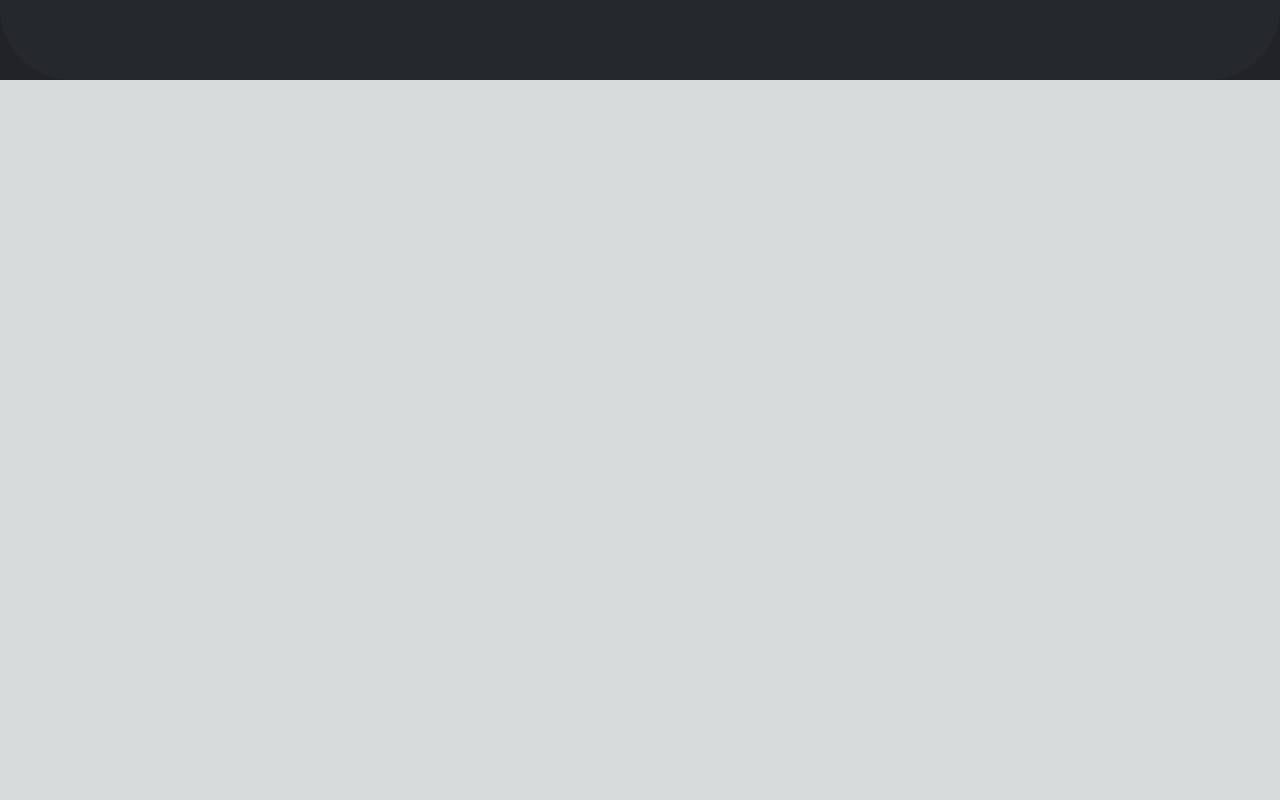
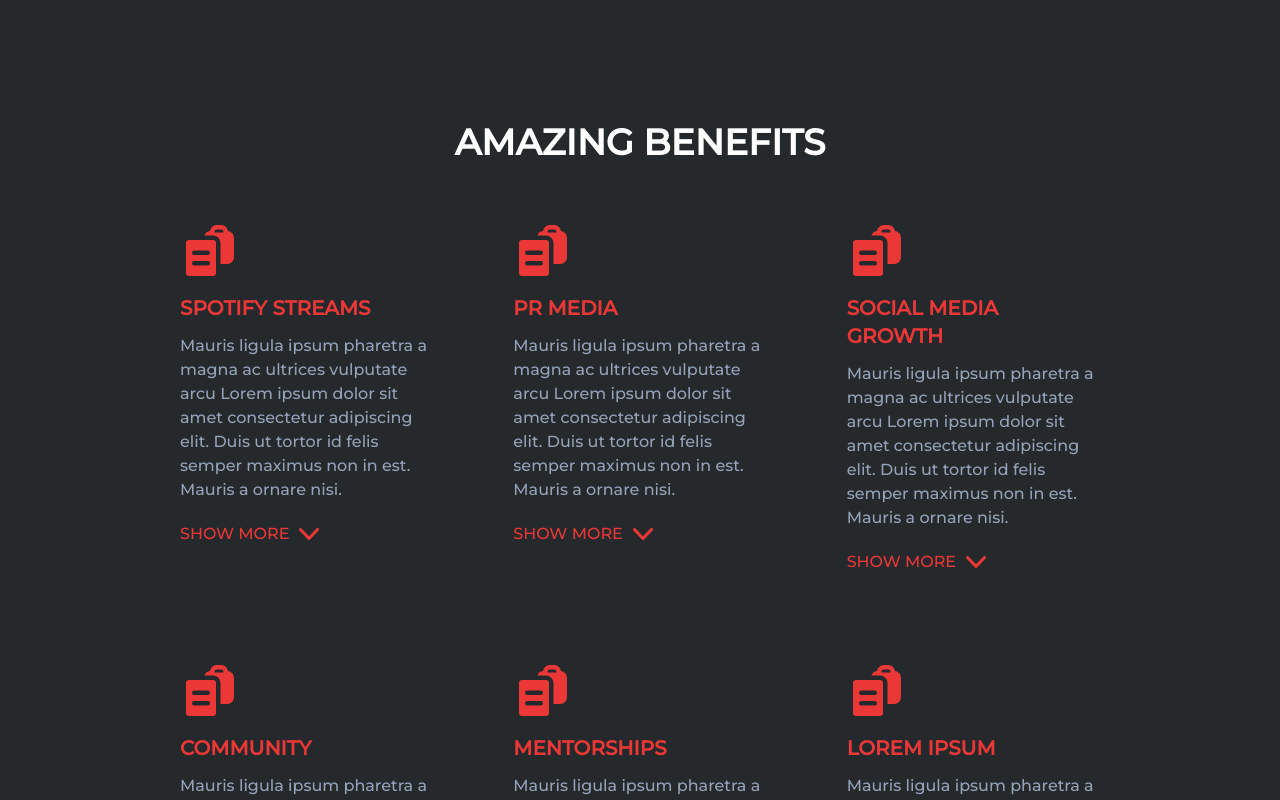
Before and after one commit to nejrapribinja/rapcult, a Next.js app: page / in a window 1280 px wide. Shown: the part 1520-2320 px from the top of the page. Before the commit the page ends 1600 px from the top, so only its background shows below. Built offline with nearby package versions, Linux system fonts and the light colour scheme.

Commit message:
benefits added

```diff
--- /dev/null
+++ b/components/Benefit.jsx
@@ -0,0 +1,18 @@
+"use client";
+import React from "react";
+import { ChevronDownIcon, ClipboardDocumentListIcon } from "@heroicons/react/20/solid";
+
+const Benefit = ({ title, icon, text }) => {
+  return (
+    <div className="m-5">
+      <ClipboardDocumentListIcon height={60} width={60} className="text-third" />
+      <h1 className="uppercase text-xl font-bold text-third mt-3 mb-3">{title}</h1>
+      <p className="text-slate-400">{text}</p>
+      <p className="text-third mt-3 flex items-center">
+        SHOW MORE <ChevronDownIcon width={40} height={40} />{" "}
+      </p>
+    </div>
+  );
+};
+
+export default Benefit;
--- a/components/Benefits.jsx
+++ b/components/Benefits.jsx
@@ -1,9 +1,11 @@
 import React from "react";
 import PhotoSlider from "./PhotoSlider";
+import data from "./data.json";
+import Benefit from "./Benefit";
 
 const Benefits = () => {
   return (
-    <section className="h-screen flex flex-col  items-center bg-fourth w-full rounded-[4.5rem] overflow-hidden">
+    <section className="flex flex-col items-center bg-fourth w-full rounded-[4.5rem] overflow-hidden">
       <div className="m-10">
         <h2 className="text-center text-slate-400 uppercase">technology trusted by</h2>
       </div>
@@ -14,6 +16,14 @@ const Benefits = () => {
         <p>logo</p>
       </div>
       <PhotoSlider />
+      <div className="mt-[10rem]">
+        <h2 className="text-center text-white md:text-4xl font-bold uppercase">amazing benefits</h2>
+      </div>
+      <div className="pt-10 lg:pl-[10rem] lg:pr-[10rem] grid grid-cols-1 sm:grid-cols-2 md:grid-cols-3 lg:grid-cols-3 xl:grid-cols-3 gap-10">
+        {data.map((card, index) => (
+          <Benefit key={index} text={card.text} title={card.title} icon={card.icon} />
+        ))}
+      </div>
     </section>
   );
 };
--- a/components/PhotoSlider.jsx
+++ b/components/PhotoSlider.jsx
@@ -47,7 +47,7 @@ const PhotoSlider = () => {
           </div>
         ))}
       </div>
-      <p className="text-slate-400 w-full text-right uppercase md:text-4xl font-bold pr-10 ">
+      <p className="text-slate-400 w-full text-right uppercase md:text-4xl font-bold pr-10">
         of creators
         <br /> like you
       </p>
--- /dev/null
+++ b/components/data.json
@@ -0,0 +1,32 @@
+[
+    {
+        "icon": "",
+        "title": "spotify streams",
+        "text": "Mauris ligula ipsum pharetra a magna ac ultrices vulputate arcu  Lorem ipsum dolor sit amet consectetur adipiscing elit. Duis ut tortor id felis semper maximus non in est. Mauris a ornare nisi."
+    },
+    {
+        "icon": "",
+        "title": "PR media",
+        "text": "Mauris ligula ipsum pharetra a magna ac ultrices vulputate arcu  Lorem ipsum dolor sit amet consectetur adipiscing elit. Duis ut tortor id felis semper maximus non in est. Mauris a ornare nisi."
+    },
+    {
+        "icon": "",
+        "title": "social media growth",
+        "text": "Mauris ligula ipsum pharetra a magna ac ultrices vulputate arcu  Lorem ipsum dolor sit amet consectetur adipiscing elit. Duis ut tortor id felis semper maximus non in est. Mauris a ornare nisi."
+    },
+    {
+        "icon": "",
+        "title": "community",
+        "text": "Mauris ligula ipsum pharetra a magna ac ultrices vulputate arcu  Lorem ipsum dolor sit amet consectetur adipiscing elit. Duis ut tortor id felis semper maximus non in est. Mauris a ornare nisi."
+    },
+    {
+        "icon": "",
+        "title": "mentorships",
+        "text": "Mauris ligula ipsum pharetra a magna ac ultrices vulputate arcu  Lorem ipsum dolor sit amet consectetur adipiscing elit. Duis ut tortor id felis semper maximus non in est. Mauris a ornare nisi."
+    },
+    {
+        "icon": "",
+        "title": "Lorem ipsum",
+        "text": "Mauris ligula ipsum pharetra a magna ac ultrices vulputate arcu  Lorem ipsum dolor sit amet consectetur adipiscing elit. Duis ut tortor id felis semper maximus non in est. Mauris a ornare nisi."
+    }
+]
```
